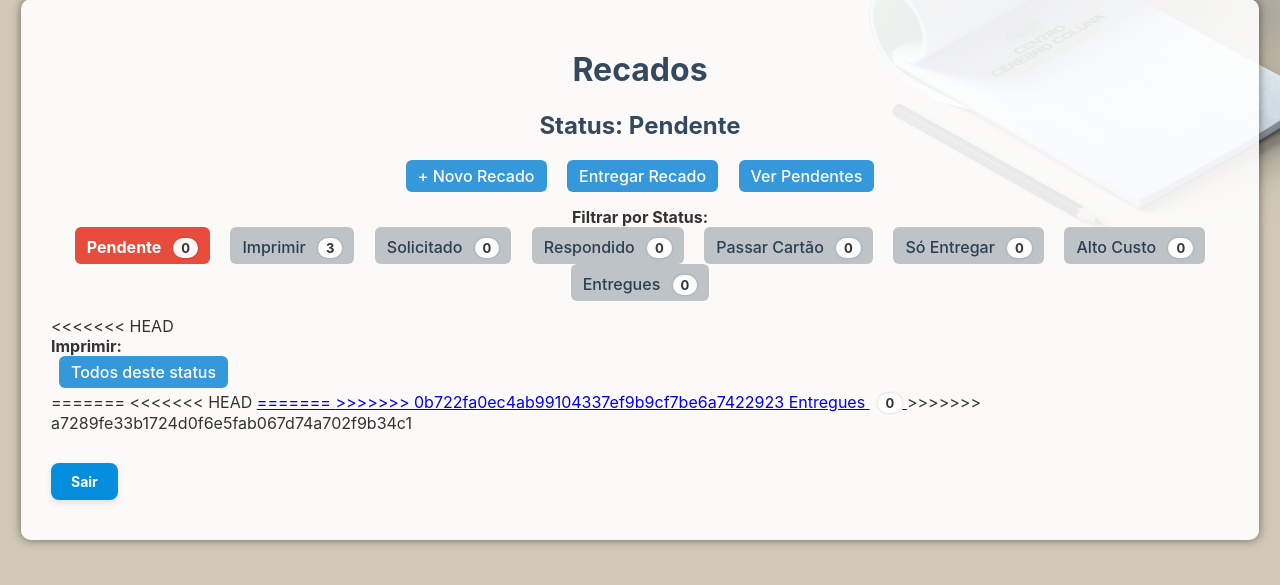
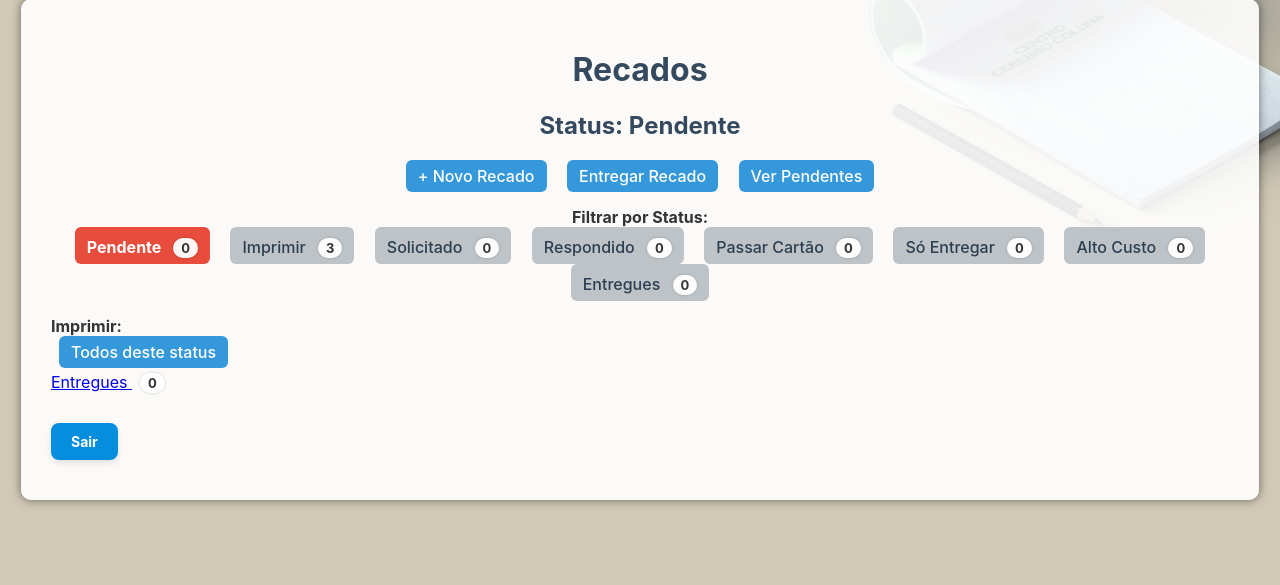
Before and after one commit to pedrodovanci/sistema-recado-clinico, a Flask app: page /listar in a window 1280 px wide. Shown: the part 121-706 px from the top of the page. Run offline with Flask 3, Linux system fonts and the light colour scheme; a user stored in the database is signed in; data comes from the database, SQL or seed files in the repository.

Commit message:
Resolvendo conflito em app.py

```diff
--- a/templates/listar.html
+++ b/templates/listar.html
@@ -117,7 +117,6 @@
         </a>
       </div>
 
-<<<<<<< HEAD
       <div class="imprimir-bloco">
         <strong>Imprimir:</strong><br />
         <a
@@ -149,16 +148,11 @@
         </button>
       </form>
       {% endif %}
-=======
-<<<<<<< HEAD
-            <a href="{{ url_for('listar', status='entregue') }}" class="{% if status == 'finalizado' %}ativo finalizado{% endif %}">
-=======
-            <a href="{{ url_for('listar', status='entregue') }}" class="{% if status == 'entregue' %}ativo finalizado{% endif %}">
->>>>>>> 0b722fa0ec4ab99104337ef9b9cf7be6a7422923
+
+            <a href="{{ url_for('responsavl.listar', status='entregue') }}" class="{% if status == 'finalizado' %}ativo finalizado{% endif %}">
                 Entregues
                 <div class="badge-contador">{{ contagem_por_status.get('entregue', 0) }}</div>
             </a>
->>>>>>> a7289fe33b1724d0f6e5fab067d74a702f9b34c1
 
       <!-- Acordeão -->
       {% for medico, recados_medico in recados_por_medico.items() %}
```
